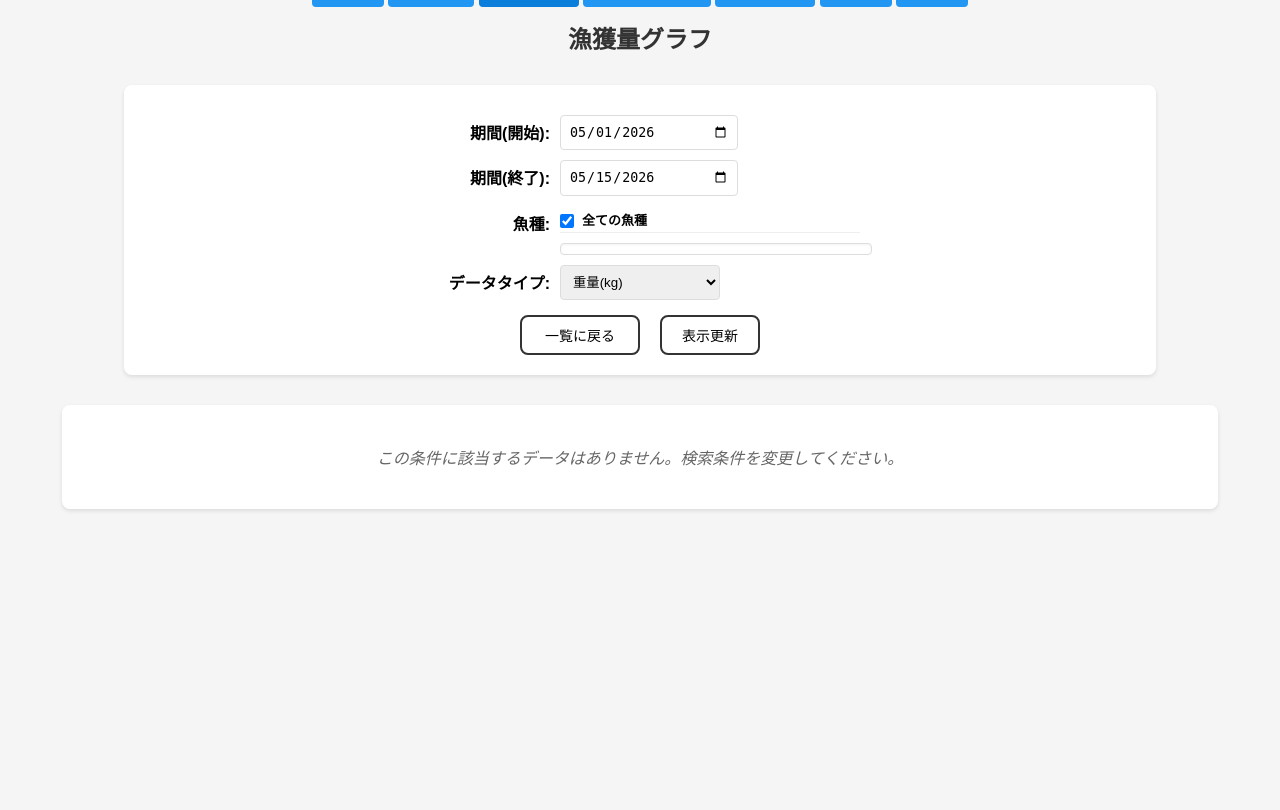
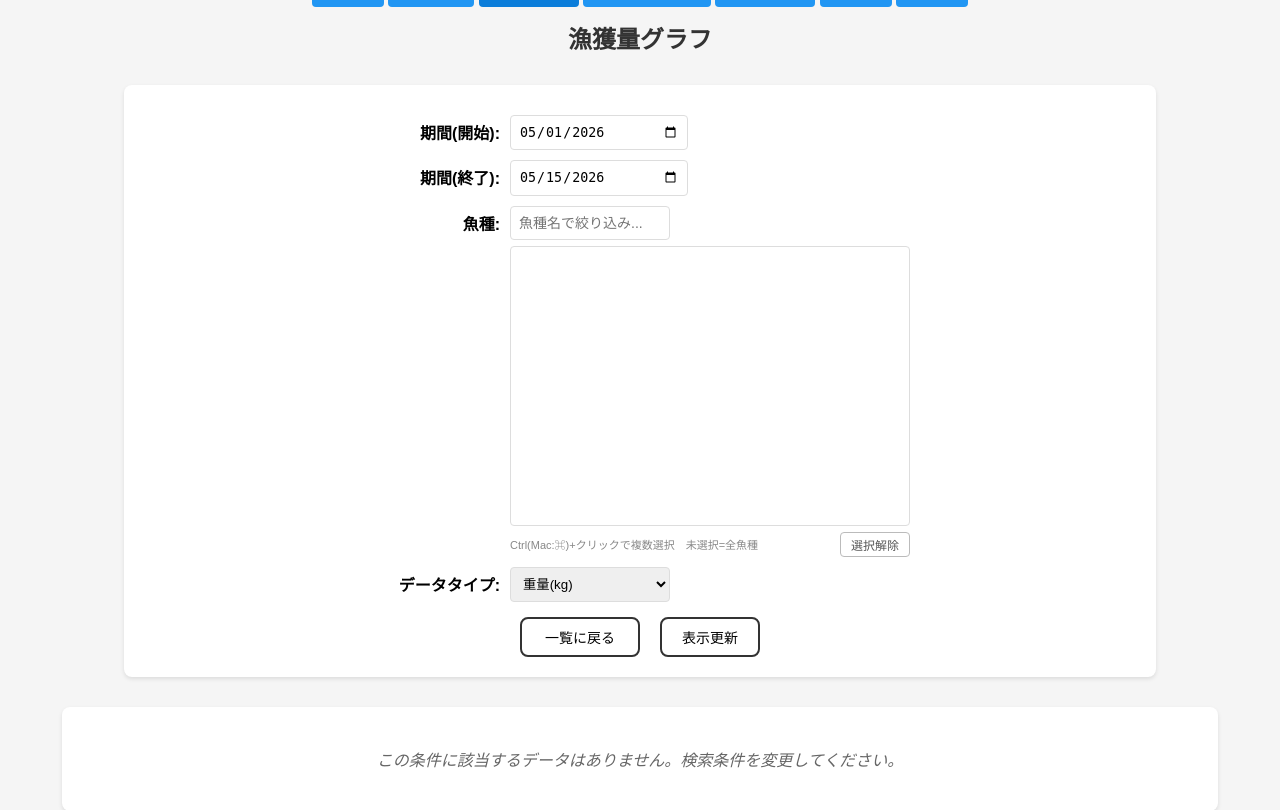
Before and after one commit to MarkStoneRiver/fishing-management, a Flask app: page /fish_graph in a window 1280 px wide. Shown: the part 40-850 px from the top of the page. Before the commit the page ends 551 px from the top, so only its background shows below. Run offline with Flask 3, Linux system fonts and the light colour scheme; data comes from the database, SQL or seed files in the repository; tables that the repository leaves empty hold one stand-in row (values such as "Sample post"); lists and menus that the app fills with data are empty.

Commit message:
漁獲量グラフUI変更(魚種選択欄)

```diff
--- a/templates/fish_graph.html
+++ b/templates/fish_graph.html
@@ -116,61 +116,50 @@
             background-color: #0b7dda;
             font-weight: bold;
         }
-        .select-hint {
-            font-size: 12px;
-            color: #666;
-            margin-top: 4px;
-            text-align: left;
-            margin-left: 130px;
-        }
-        #fish-code-select {
-            width: 250px;
-        }
-        .checkbox-container {
+        .fish-select-wrapper {
             display: flex;
             flex-direction: column;
-            width: 300px;
+            gap: 6px;
         }
-        .checkbox-scroll {
-            max-height: 180px;
-            overflow-y: auto;
-            width: 100%;
+        .fish-search-input {
+            width: 400px;
+            padding: 7px 10px;
             border: 1px solid #ddd;
             border-radius: 4px;
-            padding: 5px;
-            margin-top: 5px;
-            background-color: #fff;
-            box-shadow: inset 0 1px 3px rgba(0,0,0,0.05);
+            font-size: 14px;
+            box-sizing: border-box;
         }
-        .checkbox-option {
-            margin: 4px 0;
+        .fish-search-input:focus {
+            outline: none;
+            border-color: #2196F3;
+        }
+        .filter-item select[multiple] {
+            width: 400px;
+            height: 280px;
+            font-size: 14px;
+            padding: 4px;
+        }
+        .fish-select-toolbar {
             display: flex;
             align-items: center;
-            width: 100%;
+            justify-content: space-between;
+            width: 400px;
         }
-        .checkbox-option label {
-            margin-left: 8px;
-            font-weight: normal;
+        .fish-select-hint {
+            font-size: 11px;
+            color: #888;
+        }
+        .fish-clear-btn {
+            font-size: 12px;
+            padding: 3px 10px;
+            background: #fff;
+            border: 1px solid #bbb;
+            border-radius: 4px;
             cursor: pointer;
-            font-size: 13px;
-            width: calc(100% - 25px);
-            text-align: left;
-            line-height: 1.3;
+            color: #555;
         }
-        .checkbox-option input {
-            cursor: pointer;
-            width: 14px;
-            height: 14px;
-            margin: 0;
-            flex-shrink: 0;
-        }
-        .all-fish-option {
-            padding: 3px 0;
-            margin-bottom: 5px;
-            border-bottom: 1px solid #eee;
-        }
-        .all-fish-option label {
-            font-weight: bold;
+        .fish-clear-btn:hover {
+            background: #f0f0f0;
         }
     </style>
 </head>
@@ -197,27 +186,18 @@
                 <label class="filter-label">期間(終了):</label>
                 <input type="date" name="end_date" value="{{ end_date }}" id="end_date">
             </div>
-            <div class="filter-item">
+            <div class="filter-item" style="align-items: flex-start;">
                 <label class="filter-label">魚種:</label>
-                <div class="checkbox-container">
-                    <div class="checkbox-option all-fish-option">
-                        <input type="checkbox" id="all-fish" name="all_fish" onchange="toggleAllFish(this.checked)"
-                            {% if not selected_fish_codes %}checked{% endif %}>
-                        <label for="all-fish">全ての魚種</label>
-                    </div>
-                    <div class="checkbox-scroll">
+                <div class="fish-select-wrapper">
+                    <input type="text" id="fish-search" class="fish-search-input" placeholder="魚種名で絞り込み...">
+                    <select name="fish_code" id="fish-code-select" multiple>
                         {% for code, name in fish_types %}
-                        <div class="checkbox-option">
-                            <input type="checkbox" id="fish-{{ code }}" name="fish_code" value="{{ code }}"
-                                {% if selected_fish_codes %}
-                                    {% if code|string in selected_fish_codes %}checked{% endif %}
-                                {% else %}
-                                    checked
-                                {% endif %}
-                                class="fish-checkbox">
-                            <label for="fish-{{ code }}">{{ code }} - {{ name }}</label>
-                        </div>
+                        <option value="{{ code }}" {% if code in selected_fish_codes %}selected{% endif %}>{{ code }} - {{ name }}</option>
                         {% endfor %}
+                    </select>
+                    <div class="fish-select-toolbar">
+                        <div class="fish-select-hint">Ctrl(Mac:⌘)+クリックで複数選択　未選択=全魚種</div>
+                        <button type="button" class="fish-clear-btn" id="fish-clear-btn">選択解除</button>
                     </div>
                 </div>
             </div>
@@ -341,30 +321,22 @@
     </script>
 
     <script>
-        function toggleAllFish(checked) {
-            const checkboxes = document.querySelectorAll('.fish-checkbox');
-            checkboxes.forEach(checkbox => {
-                checkbox.checked = checked;
+        document.addEventListener('DOMContentLoaded', function() {
+            const fishCodeSelect = document.getElementById('fish-code-select');
+            const fishSearch = document.getElementById('fish-search');
+
+            // インクリメンタル検索
+            fishSearch.addEventListener('input', function() {
+                const keyword = this.value.trim().toLowerCase();
+                Array.from(fishCodeSelect.options).forEach(function(opt) {
+                    opt.style.display = opt.textContent.toLowerCase().includes(keyword) ? '' : 'none';
+                });
             });
-        }
 
-        // ページ読み込み時に初期化
-        document.addEventListener('DOMContentLoaded', function() {
-            // URLパラメータを確認
-            const urlParams = new URLSearchParams(window.location.search);
-            // fish_codeパラメータがない場合は初回表示と判断し、全選択する
-            if (!urlParams.has('fish_code')) {
-                document.getElementById('all-fish').checked = true;
-                const checkboxes = document.querySelectorAll('.fish-checkbox');
-                checkboxes.forEach(checkbox => {
-                    checkbox.checked = true;
-                });
-            } else {
-                // 全ての魚種が選択されているかチェック
-                const allChecked = Array.from(document.querySelectorAll('.fish-checkbox'))
-                    .every(checkbox => checkbox.checked);
-                document.getElementById('all-fish').checked = allChecked;
-            }
+            // 選択解除ボタン
+            document.getElementById('fish-clear-btn').addEventListener('click', function() {
+                Array.from(fishCodeSelect.options).forEach(function(opt) { opt.selected = false; });
+            });
         });
     </script>
 </body>
```
